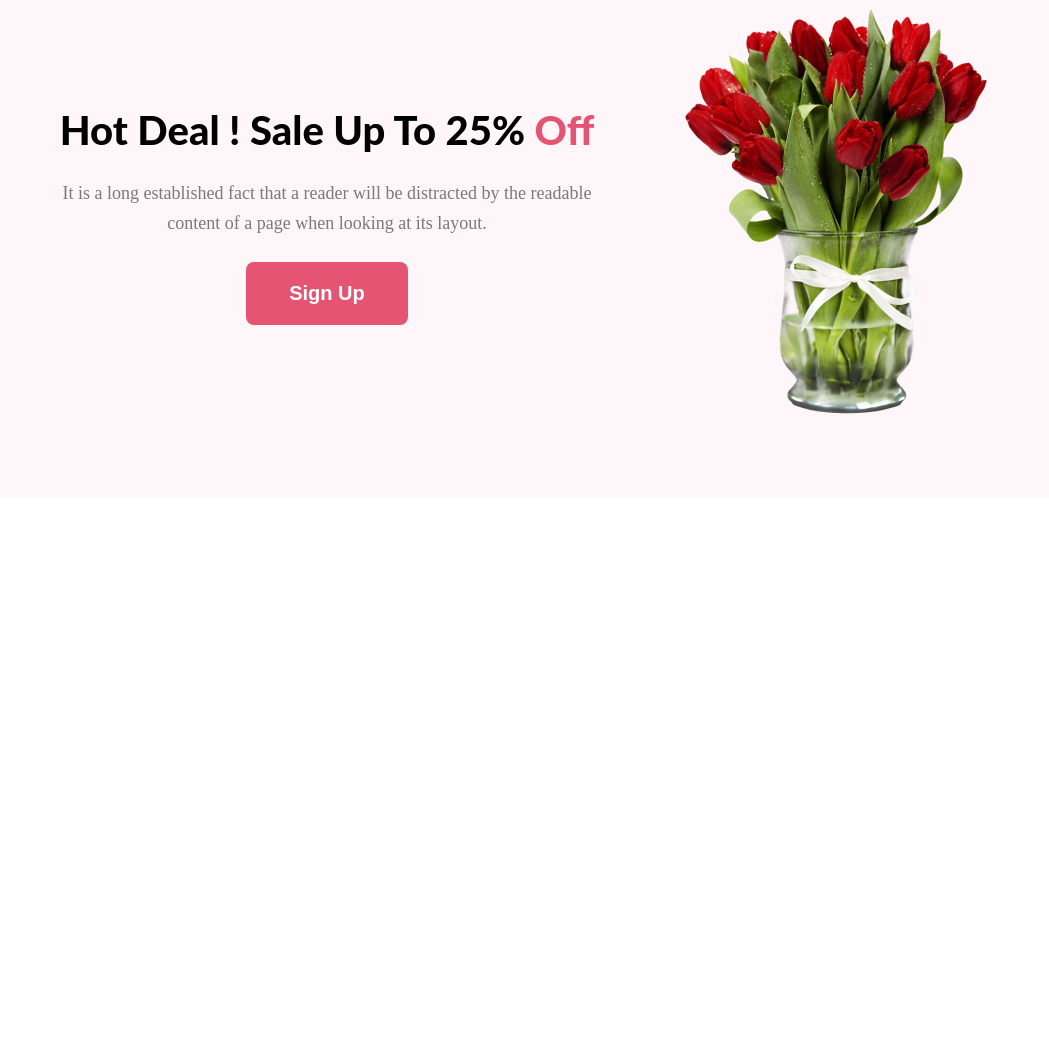
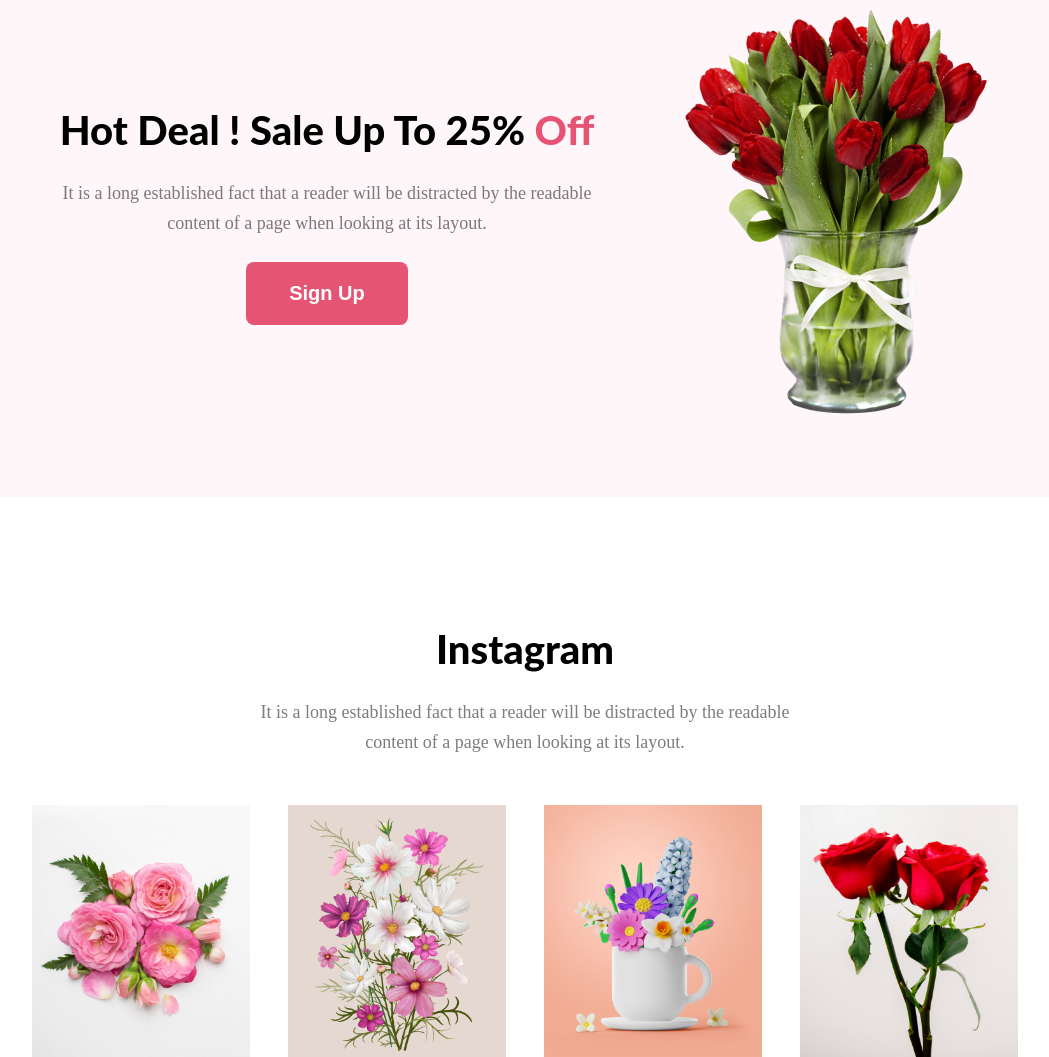
Before and after one commit to snayeemu/flower-shop, a plain HTML site: page index.html in a window 1280 px wide. Shown: the part 2247-3304 px from the top of the page, without its empty margins (115-1164 px from the left). Before the commit the page ends 2744 px from the top, so only its background shows below. Drawn offline with Linux system fonts and the light colour scheme.

Commit message:
instagram done

```diff
--- a/index.html
+++ b/index.html
@@ -28,6 +28,7 @@
       </div>
     </header>
 
+    <!-- feature flower -->
     <section class="feature-flower-container max-width">
       <div class="feature-flower-content">
         <h1 class="title">Our Featured Flowers</h1>
@@ -93,6 +94,7 @@
       </div>
     </section>
 
+    <!-- hot deal -->
     <section class="hot-deal section-margin-top">
       <div class="hot-deal-container max-width">
         <div class="hot-deal-content">
@@ -114,5 +116,24 @@
         </div>
       </div>
     </section>
+
+    <section class="instagram section-margin-top">
+      <div class="max-width">
+        <div class="instagram-content">
+          <h1 class="title">Instagram</h1>
+          <p class="subtext">
+            It is a long established fact that a reader will be distracted by
+            the readable content of a page when looking at its layout.
+          </p>
+        </div>
+
+        <div class="instagram-images">
+          <img src="./Flower-Asset/Flower-01.png" alt="" />
+          <img src="./Flower-Asset/Rectangle-4.png" alt="" />
+          <img src="./Flower-Asset/Rectangle 5.png" alt="" />
+          <img src="./Flower-Asset/Rectangle-6.png" alt="" />
+        </div>
+      </div>
+    </section>
   </body>
 </html>
--- a/style.css
+++ b/style.css
@@ -185,3 +185,23 @@
 .hot-deal-image {
   width: 300x;
 }
+
+/* instagram */
+
+.instagram-content {
+  display: flex;
+  flex-direction: column;
+  align-items: center;
+  gap: 24px;
+  text-align: center;
+  margin-bottom: 48px;
+}
+
+.instagram-images {
+  display: flex;
+  justify-content: space-around;
+}
+
+.instagram-images img {
+  width: 17vw;
+}
```
